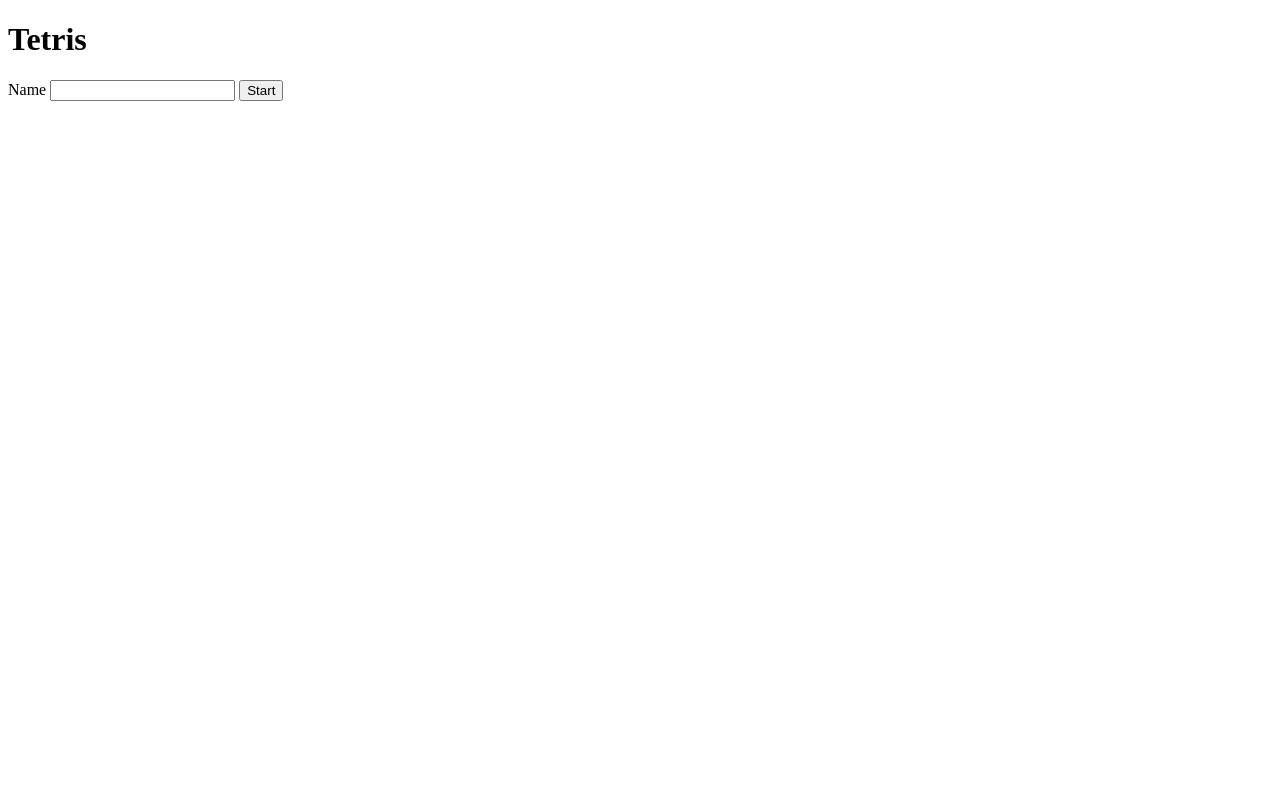
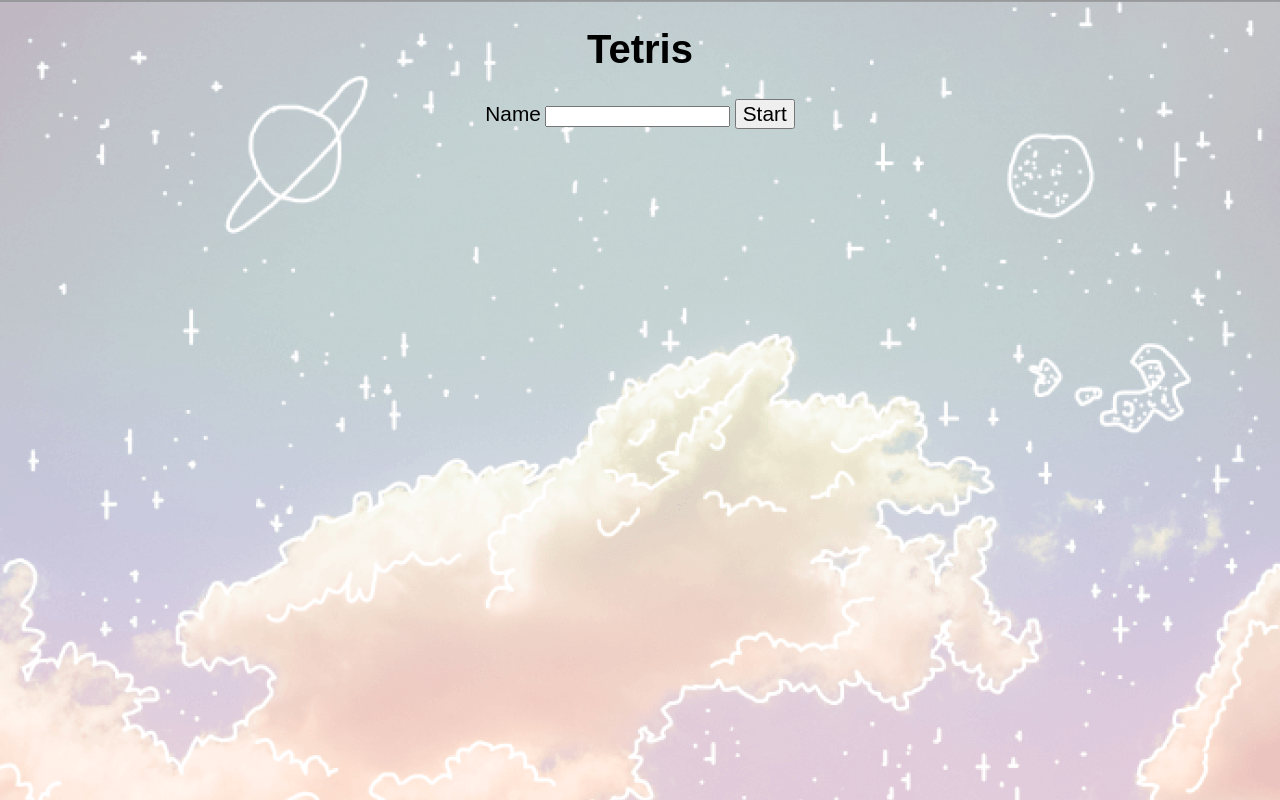
Before and after one commit to emizheng/tetris, a plain HTML site: page index.html in a window 1280 px wide. Drawn offline with Linux system fonts and the light colour scheme.

Commit message:
second try intro css

```diff
--- a/index.html
+++ b/index.html
@@ -11,8 +11,8 @@
         <!-- TITLE -->
         <h1>Tetris</h1>
         <!-- Intro Section -->
-        <div>
-            <label for="name">Name</label>
+        <div id="intro-section">
+            <label for="name" id="name-label">Name</label>
             <input type="text" name="name" id="name">
             <button id="start-btn">Start</button>
         </div>
--- a/tetris.css
+++ b/tetris.css
@@ -0,0 +1,24 @@
+* {
+    font-family: fantasy;
+    box-sizing: border-box;
+    text-align: center;
+
+}
+
+body {
+    background-image: url(background.png);
+    background-size: cover;
+}
+
+button {
+
+}
+
+h1 {
+    font-size: 2.5rem;
+}
+
+#name-label,
+#start-btn {
+    font-size: 1.3rem;
+}
```
Also changed, not shown: background.png (added).
